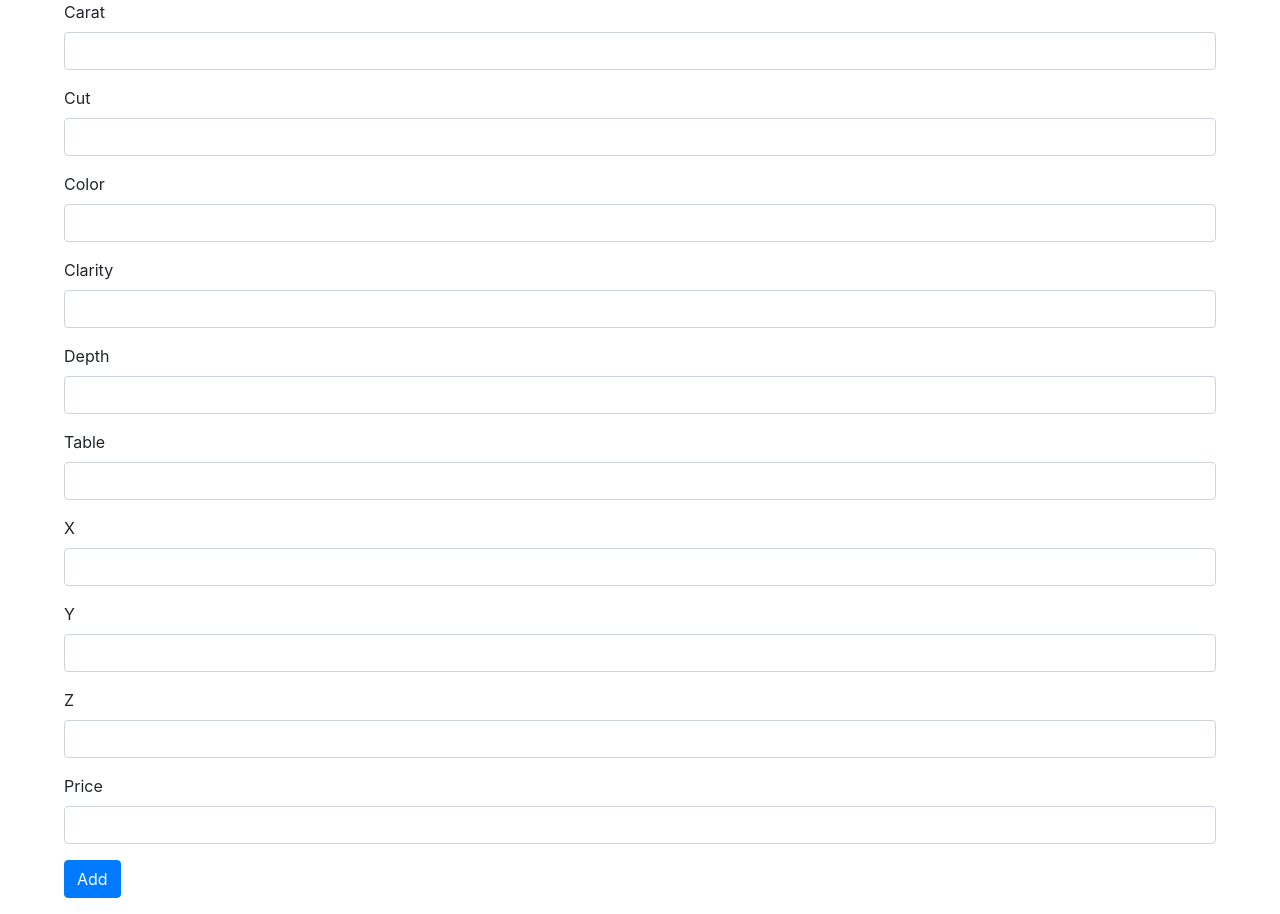
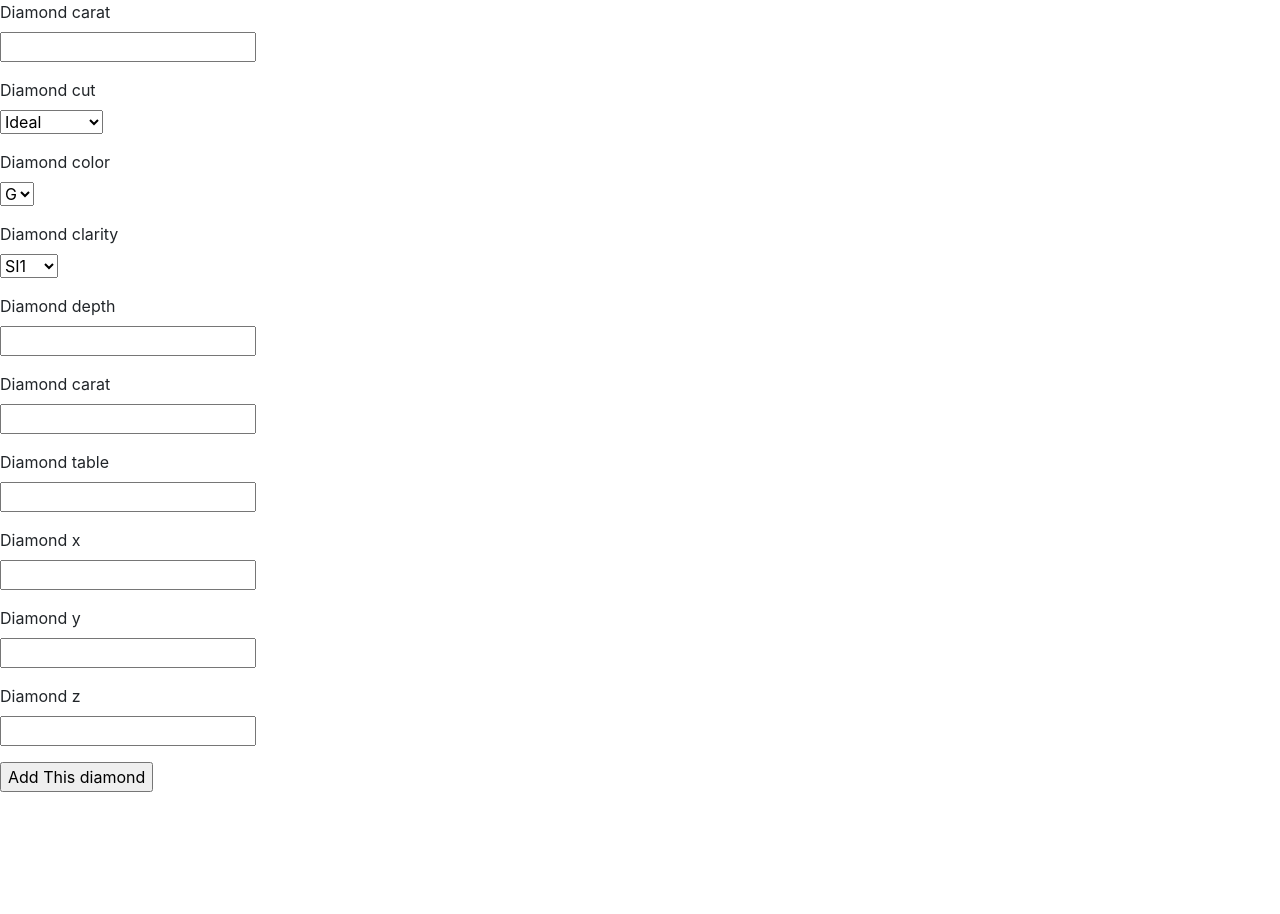
Before and after one commit to avibarouch/diamonds, a Flask app: page /addnew in a window 1280 px wide. Shown: the part 70-984 px from the top of the page. After the commit the page ends 862 px from the top, so only its background shows below. Run offline with Flask 2, Linux system fonts and the light colour scheme; some libraries are stand-ins or nearby versions.

Commit message:
Add new diamond with WTF validation

```diff
--- /dev/null
+++ b/dp_forms.py
@@ -0,0 +1,45 @@
+from flask_wtf import FlaskForm
+from wtforms import StringField, SubmitField
+from wtforms.validators import DataRequired
+from wtforms.fields.html5 import DecimalField, IntegerField
+from wtforms.fields import SelectField
+from wtforms.validators import ValidationError
+
+
+class Addnwew_form(FlaskForm):
+    carat = DecimalField('Diamond carat',
+                         validators=[DataRequired(u"This field"
+                                                  " have hige ability to "
+                                                  "predict the price, "
+                                                  "about 60 percent. so "
+                                                  " carat is a mandatory "
+                                                  "field")])
+    cut = SelectField(u'Diamond cut',
+                      validators=[DataRequired(u"Cut has about 30 precent"
+                                               "of theability to predict "
+                                               "the price. so this is a "
+                                               "mandatory field",)],
+                      choices=[('Ideal', 'Ideal'), ('Premium',
+                               'Premium'), ('Very Good', 'Very Good'),
+                               ('Good', 'Good'), ('Fair', 'Fair')])
+
+    color = SelectField(u'Diamond color', choices=[('G', 'G'), ('E', 'E'),
+                                                   ('F', 'F'), ('H', 'H'),
+                                                   ('D', 'D'),
+                                                   ('I', 'I'), ('J', 'J')])
+    clarity = SelectField(u'Diamond clarity', choices=[('SI1', 'SI1'),
+                          ('VS2', 'VS2'), ('SI2', 'SI2'), ('VS1', 'VS1'),
+                          ('WS2', 'WS2'), ('WS1', 'WS1'), ('IF', 'IF'),
+                          ('I1', 'I1')])
+    depth = DecimalField('Diamond depth')
+    table1 = DecimalField('Diamond table')
+    x = DecimalField('Diamond x')
+    y = DecimalField('Diamond y')
+    z = DecimalField('Diamond z')
+    price = IntegerField('Diamond price',
+                         validators=[DataRequired(u"This  field have "
+                                                  "vary importent to "
+                                                  "machine lerning, "
+                                                  "so price is a "
+                                                  "mandatory field")])
+    submit = SubmitField('Add This diamond')
--- a/handlers/dataroutes.py
+++ b/handlers/dataroutes.py
@@ -5,6 +5,7 @@ import pandas as pd
 import pickle
 import handlers.buildmodel
 import database.dp_db_install
+import dp_forms
 
 # import database.dp_db_connectivity_check
 flag = 0
@@ -20,15 +21,40 @@ def init_df():
 
 
 def configure(app):
+    #    @app.route('/request_addnew')
+    #    def request_addnew():
+    #        database.functions.request_addnew()
+    #        return render_template('/request_addnew')
+
+    @app.route('/addnew', methods=['GET', 'POST'])
+    def addnew():
+        form = dp_forms.Addnwew_form()
+        if form.validate_on_submit():
+            flash('jhgjhgjhg')
+            return redirect('addnew.html')
+        return render_template('addnew.html', form=form)
+
+    @app.route('/database/dp_db_install')
+    def dp_install():
+        flash("The insert process can take some time.")
+        render_template(admin.html)
+        database.dp_db_install.start()
+        flash("Thank you for you'r paition")
+        return render_template("admin.html")
+
+    @app.route('/database/dp_db_drop')
+    def dp_db_drop():
+        flash("Begin of Droping process")
+        database.dp_db_install.start(drop=1)
+        flash('End of Droping process')
+        return render_template("admin.html")
+
+# &&&&&&&&&&&&&&&&&&&&&&&&&&&&&&&&&&&&&&&&&&&&&&&&&&&&&&&&&
     @app.route('/')
     def hello_world():
         global df
         init_df()
         return render_template('main.html', data=df)
-
-    @app.route('/addnew')
-    def add_new():
-        return render_template('addnew.html')
 
     @app.route('/predict')
     def predict():
@@ -135,24 +161,7 @@ def configure(app):
         flash('End of insert new data')
         return render_template('admin.html')
 
-    @app.route('/database/dp_db_install')
-    def dp_install():
-        flash("Begin of Installation process")
-        database.dp_db_install.start()
-        flash('End of Installation process')
-        return render_template("admin.html")
-
-    @app.route('/database/dp_db_drop')
-    def dp_db_drop():
-        flash("Begin of Droping process")
-        database.dp_db_install.start(drop=1)
-        flash('End of Droping process')
-        return render_template("admin.html")
-
     @app.route('/database/dp_db_insert')
     def dp_db_insert():
-        flash("The instalation process can take some time.")
-        render_template(admin.html)
         database.dp_db_insert.dp_diamond(drop=0)
-        flash("Thank you for you'r paition")
         return("/admin", 204)
--- a/requirements.txt
+++ b/requirements.txt
@@ -5,6 +5,7 @@ charset-normalizer==2.0.3
 click==8.0.1
 colorama==0.4.4
 Flask==2.0.1
+Flask-WTF==0.15.1
 idna==3.2
 iniconfig==1.1.1
 ipython-genutils==0.2.0
@@ -13,6 +14,7 @@ Jinja2==3.0.1
 joblib==1.0.1
 MarkupSafe==2.0.1
 mysql-connector-python==8.0.26
+mysqlclient==2.0.3
 numpy==1.21.0
 packaging==21.0
 pandas==1.3.0
@@ -35,3 +37,4 @@ traitlets==5.0.5
 urllib3==1.26.6
 wcwidth==0.2.5
 Werkzeug==2.0.1
+WTForms==2.3.3
--- a/templates/addnew.html
+++ b/templates/addnew.html
@@ -1,46 +1,78 @@
 {% extends 'main.html' %}
 
 {% block content %}
-<form style="margin-left: 5%;margin-right: 5%;" action="/additem" method="POST">
-  <div class="mb-3">
-    <label for="carat" class="form-label">Carat</label>
-    <input type="text" class="form-control" id="carat" name="carat">
-  </div>
-  <div class="mb-3">
-    <label for="cut" class="form-label">Cut</label>
-    <input type="text" class="form-control" id="cut" name="cut">
-  </div>
-  <div class="mb-3">       <label for="color" class="form-label">Color</label>       <input type="text" class="form-control" id="color" name="color">
-  </div>
-  <div class="mb-3">
-    <label for="clarity" class="form-label">Clarity</label>
-    <input type="text" class="form-control" id="clarity" name="clarity">
-  </div>
-  <div class="mb-3">
-    <label for="depth" class="form-label">Depth</label>
-    <input type="text" class="form-control" id="depth" name="depth">
-  </div>
-  <div class="mb-3">
-    <label for="table" class="form-label">Table</label>
-    <input type="text" class="form-control" id="table" name="table">
-  </div>
-  <div class="mb-3">
-    <label for="x" class="form-label">X</label>
-    <input type="text" class="form-control" id="x" name="x">
-  </div>
-  <div class="mb-3">
-    <label for="y" class="form-label">Y</label>
-    <input type="text" class="form-control" id="y" name="y">
-  </div>
-  <div class="mb-3">
-    <label for="z" class="form-label">Z</label>
-    <input type="text" class="form-control" id="z" name="z">
-  </div>
-  <div class="mb-3">
-    <label for="price" class="form-label">Price</label>
-    <input type="text" class="form-control" id="price" name="price">
-  </div>
-  <button type="submit" class="btn btn-primary">Add</button>
+<form action="" method="post" >
+  <p>
+    {{ form.carat.label }}<br>
+    {{ form.carat(size=32) }}<br>
+    {% for error in form.carat.errors %}
+    <span style="color: red;">[{{ error }}]</span>
+    {% endfor %}
+  </p>
+  <p>
+    {{ form.cut.label }}<br>
+    {{ form.cut() }}<br>
+    {% for error in form.cut.errors %}
+    <span style="color: red;">[{{ error }}]</span>
+    {% endfor %}
+  </p>
+  <p>
+    {{ form.color.label }}<br>
+    {{ form.color() }}<br>
+    {% for error in form.color.errors %}
+    <span style="color: red;">[{{ error }}]</span>
+    {% endfor %}
+  </p>
+  <p>
+    {{ form.clarity.label }}<br>
+    {{ form.clarity() }}<br>
+    {% for error in form.clarity.errors %}
+    <span style="color: red;">[{{ error }}]</span>
+    {% endfor %}
+  </p>
+  <p>
+    {{ form.depth.label }}<br>
+    {{ form.depth(size=32) }}<br>
+    {% for error in form.depth.errors %}
+    <span style="color: red;">[{{ error }}]</span>
+    {% endfor %}
+  </p>
+  <p>
+    {{ form.carat.label }}<br>
+    {{ form.carat(size=32) }}<br>
+    {% for error in form.carat.errors %}
+    <span style="color: red;">[{{ error }}]</span>
+    {% endfor %}
+  </p>
+  <p>
+    {{ form.table1.label }}<br>
+    {{ form.table1(size=32) }}<br>
+    {% for error in form.table1.errors %}
+    <span style="color: red;">[{{ error }}]</span>
+    {% endfor %}
+  </p>
+  <p>
+    {{ form.x.label }}<br>
+    {{ form.x(size=32) }}<br>
+    {% for error in form.x.errors %}
+    <span style="color: red;">[{{ error }}]</span>
+    {% endfor %}
+  </p>
+  <p>
+    {{ form.y.label }}<br>
+    {{ form.y(size=32) }}<br>
+    {% for error in form.y.errors %}
+    <span style="color: red;">[{{ error }}]</span>
+    {% endfor %}
+  </p>
+  <p>
+    {{ form.z.label }}<br>
+    {{ form.z(size=32) }}<br>
+    {% for error in form.z.errors %}
+    <span style="color: red;">[{{ error }}]</span>
+    {% endfor %}
+  </p>
+  <p>{{ form.submit }}<br>
 </form>
 
-  {% endblock %}
+{% endblock %}
```
Also changed, not shown: templates/request_addnew.html (added, +9 -0 lines).
